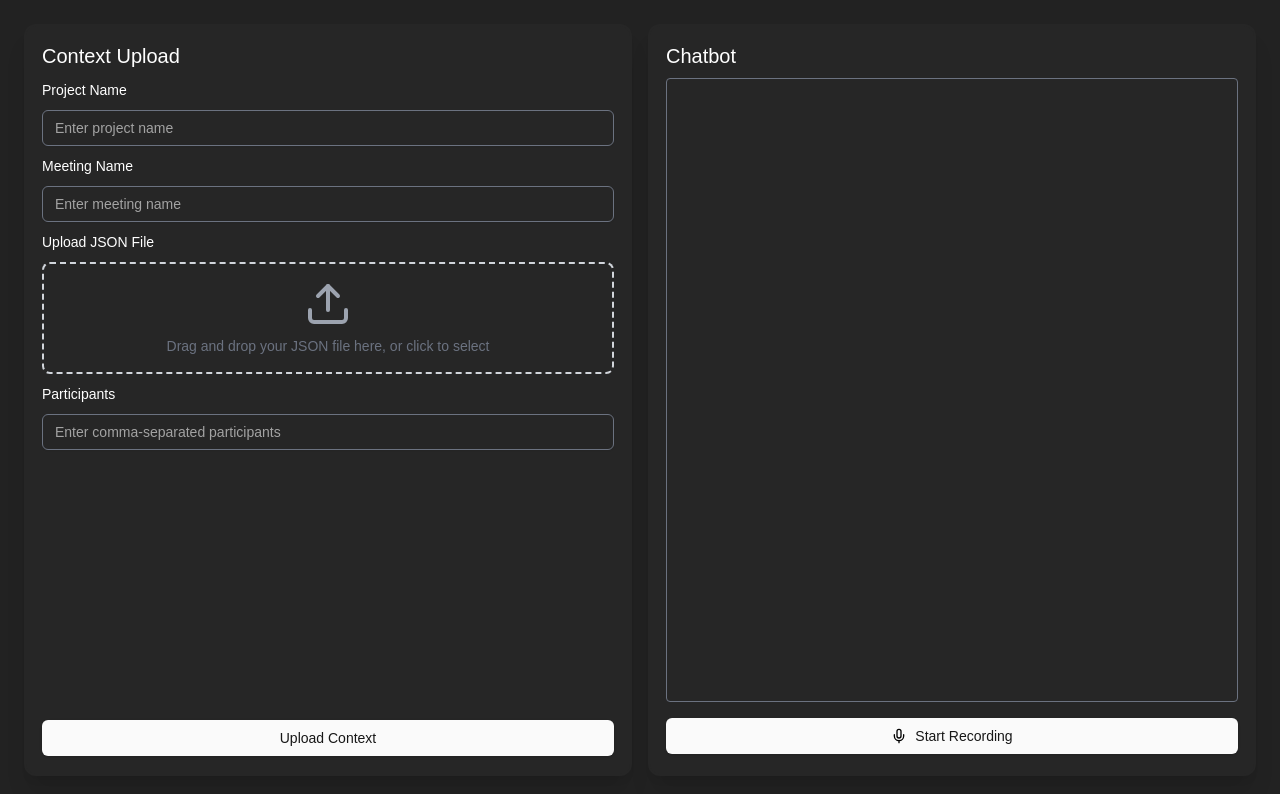
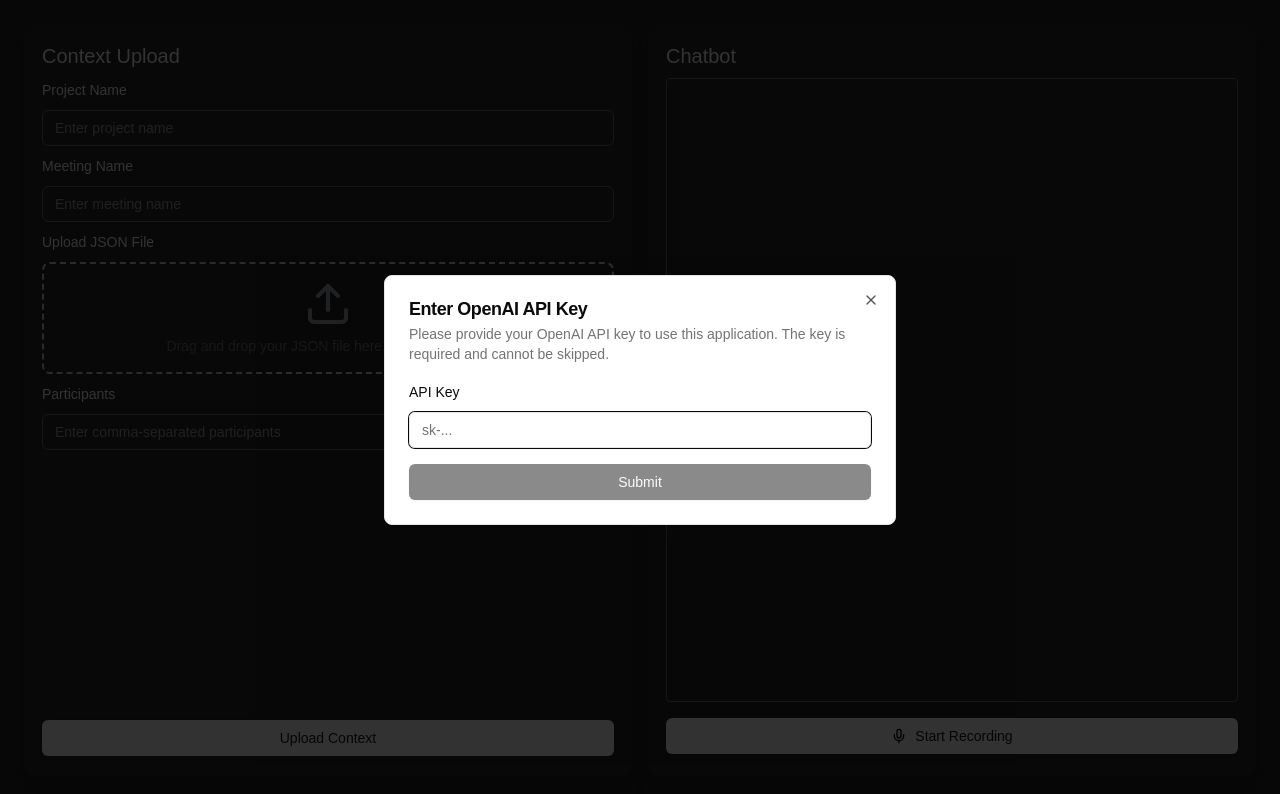
Before and after one commit to Ayanabha1/openai-realtime-api-poc, a Next.js app: page / in a window 1280 px wide. Shown: the top 794 px of the page. Built offline with nearby package versions, Linux system fonts and the light colour scheme.

Commit message:
added dialog

```diff
--- a/src/app/page.tsx
+++ b/src/app/page.tsx
@@ -1,4 +1,5 @@
 "use client";
+import { ApiKeyDialog } from "@/components/ApiKeyDialog";
 import VoiceChatbot from "@/components/Chatbot";
 import Chatbot2 from "@/components/Chatbot2";
 import { Button, ButtonProps } from "@/components/ui/button";
@@ -10,6 +11,8 @@
   const [audioStream, setAudioStream] = useState<MediaStream | null>(null);
   const [sessionId, setSessionId] = useState("");
   const [chatbotReady, setChatbotReady] = useState(false);
+  const [apiKey, setApiKey] = useState("");
+  const [isApiKeyDialogOpen, setIsApiKeyDialogOpen] = useState(true);
 
   const [nextMessage, setNextMessage] = useState<{
     sender: string;
@@ -61,7 +64,7 @@
 
   async function initChatbotConnection() {
     const apiUrl = process.env.NEXT_PUBLIC_API_URL;
-    const tokenResponse = await fetch(`${apiUrl}/session`);
+    const tokenResponse = await fetch(`${apiUrl}/session?api_key=${apiKey}`);
     const data = await tokenResponse.json();
     const EPHEMERAL_KEY = data.client_secret.value;
 
@@ -186,8 +189,14 @@
     }
   };
 
+  const handleApiKeySubmit = (submittedApiKey: string) => {
+    setApiKey(submittedApiKey);
+    setIsApiKeyDialogOpen(false);
+  };
+
   return (
     <main className="h-screen">
+      <ApiKeyDialog isOpen={isApiKeyDialogOpen} onSubmit={handleApiKeySubmit} />
       <Chatbot2
         initChatbotConnection={initChatbotConnection}
         closeConnection={closeConnection}
--- /dev/null
+++ b/src/components/ApiKeyDialog.tsx
@@ -0,0 +1,64 @@
+import React, { useState } from "react";
+import {
+  Dialog,
+  DialogContent,
+  DialogHeader,
+  DialogTitle,
+  DialogDescription,
+  DialogFooter,
+} from "@/components/ui/dialog";
+import { Input } from "@/components/ui/input";
+import { Button } from "@/components/ui/button";
+import { Label } from "@/components/ui/label";
+
+interface ApiKeyDialogProps {
+  isOpen: boolean;
+  onSubmit: (apiKey: string) => void;
+}
+
+export function ApiKeyDialog({ isOpen, onSubmit }: ApiKeyDialogProps) {
+  const [apiKey, setApiKey] = useState("");
+
+  const handleSubmit = (e: React.FormEvent) => {
+    e.preventDefault();
+    if (apiKey.trim()) {
+      onSubmit(apiKey.trim());
+    }
+  };
+
+  return (
+    <Dialog open={isOpen} onOpenChange={() => {}}>
+      <DialogContent>
+        <DialogHeader>
+          <DialogTitle>Enter OpenAI API Key</DialogTitle>
+          <DialogDescription>
+            Please provide your OpenAI API key to use this application. The key
+            is required and cannot be skipped.
+          </DialogDescription>
+        </DialogHeader>
+        <form onSubmit={handleSubmit}>
+          <div className="grid gap-4 py-4 pt-0">
+            <div className="items-center gap-4">
+              <Label htmlFor="apiKey" className="text-right">
+                API Key
+              </Label>
+              <Input
+                id="apiKey"
+                value={apiKey}
+                onChange={(e) => setApiKey(e.target.value)}
+                placeholder="sk-..."
+                className="mt-2"
+                required
+              />
+            </div>
+          </div>
+          <DialogFooter>
+            <Button type="submit" disabled={!apiKey.trim()} className="w-full">
+              Submit
+            </Button>
+          </DialogFooter>
+        </form>
+      </DialogContent>
+    </Dialog>
+  );
+}
```
